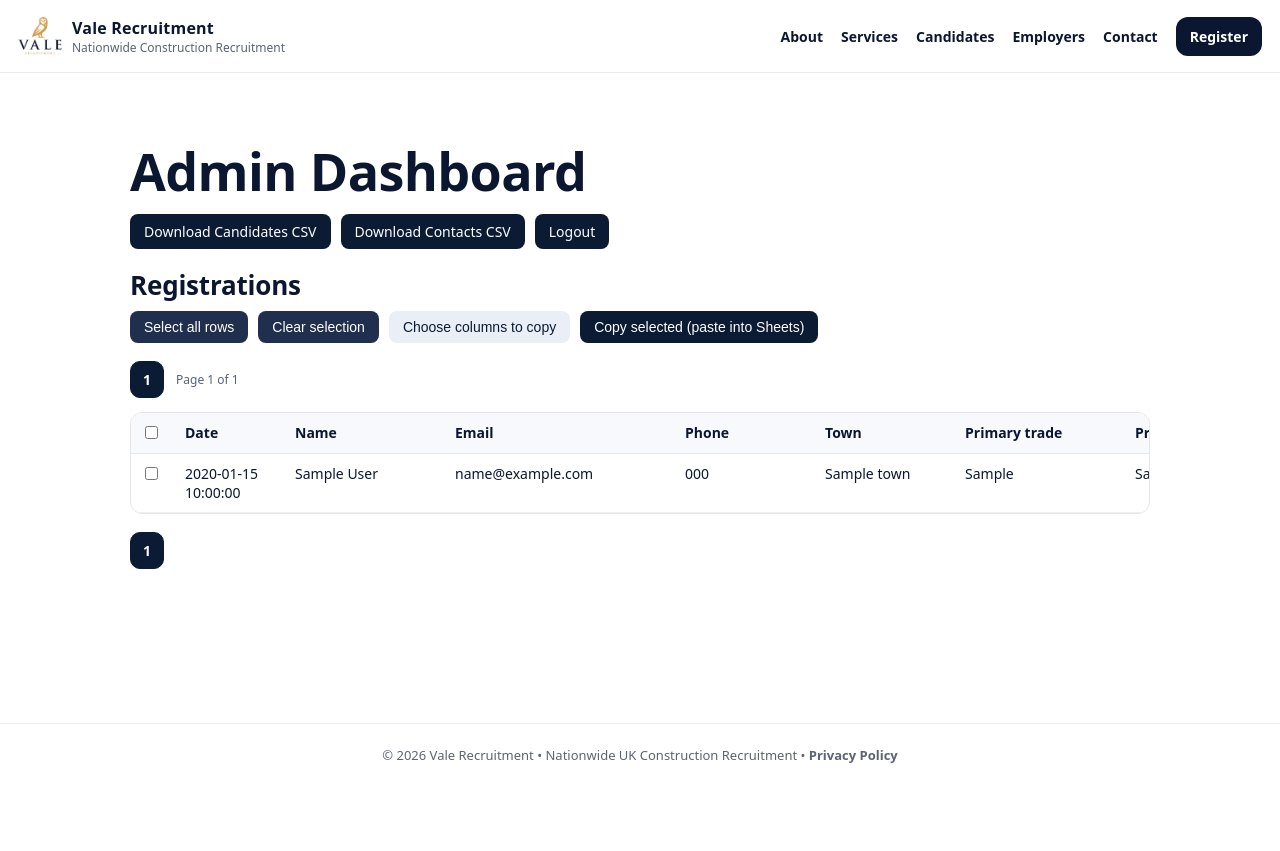
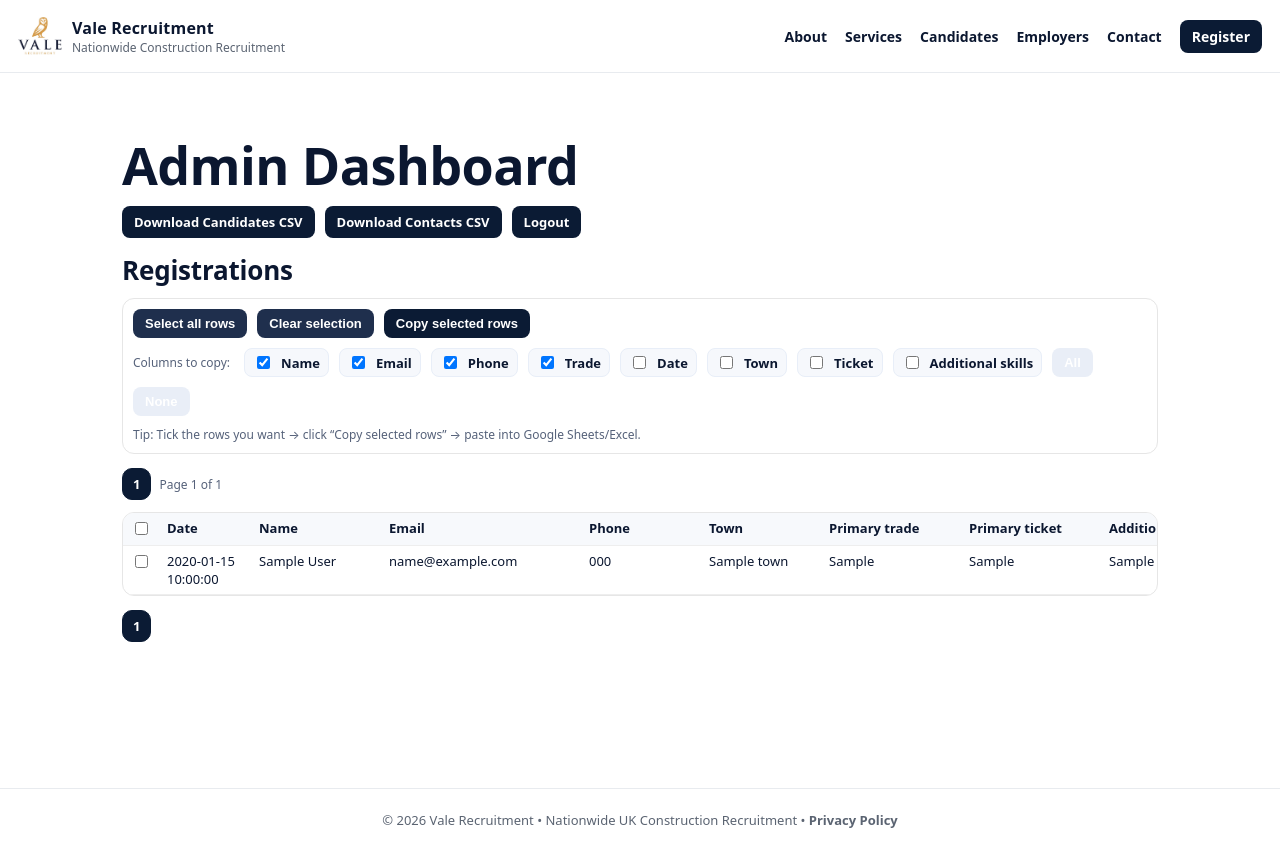
Before and after one commit to VladLevinte/valerec-site, a Flask app: template templates/admin.html in a window 1280 px wide. Before the commit the page ends 763 px from the top, so only its background shows below. Run offline with Flask 3, Linux system fonts and the light colour scheme; the template is opened without the code that fills it: most values are stand-ins (such as "Sample title", 1, 10 or a date in 2020).

Commit message:
Update admin.html

```diff
--- a/templates/admin.html
+++ b/templates/admin.html
@@ -2,248 +2,214 @@
 {% block content %}
 
 <style>
-/* ===== Layout: full width, no sideways scrolling ===== */
+/* === Make page never overflow horizontally === */
+html, body { max-width: 100%; overflow-x: hidden; }
+
+/* Full width container but compact inside */
 .admin-wrapper{
   width: 100%;
-  max-width: none;            /* remove the 1800px cap */
   margin: 0 auto;
-  padding: 24px 22px;
+  padding: 18px 14px;
+  box-sizing: border-box;
 }
 
-/* Keep content aligned and readable on huge screens */
 .admin-inner{
-  max-width: 2200px;
+  max-width: 1400px;        /* compact overall width */
   margin: 0 auto;
 }
 
 /* Buttons */
-.download-btn{
-  padding: 8px 14px;
+.btn{
+  padding: 7px 12px;
   background: #0b1b34;
   color: #fff;
   text-decoration: none;
   border-radius: 8px;
-  font-size: 14px;
+  font-size: 13px;
   display: inline-block;
   border: none;
   cursor: pointer;
 }
-.download-btn:hover{ opacity: .88; }
-.download-btn.secondary{
-  background: #1f2f4d;
-}
-.download-btn.light{
-  background: #e9eef7;
-  color: #0b1b34;
-}
-.download-btn.light:hover{ opacity: .95; }
+.btn:hover{ opacity: .88; }
+.btn.secondary{ background: #1f2f4d; }
+.btn.light{ background: #e9eef7; color:#0b1b34; }
+.btn.light:hover{ opacity: .95; }
 
-/* Toolbar */
-.admin-toolbar{
-  display: flex;
-  flex-wrap: wrap;
-  gap: 10px;
-  align-items: center;
-  margin: 16px 0 18px;
-}
-.admin-toolbar .group{
-  display: flex;
-  flex-wrap: wrap;
-  gap: 10px;
-  align-items: center;
+/* Header and toolbars */
+.top-actions{
+  display:flex;
+  flex-wrap:wrap;
+  gap:10px;
+  margin: 14px 0 10px;
 }
 
-/* Excel-like table look */
+.copy-toolbar{
+  margin: 10px 0 14px;
+  padding: 10px;
+  border: 1px solid #e6e6e6;
+  border-radius: 12px;
+  background: #fff;
+}
+.copy-toolbar .row{
+  display:flex;
+  flex-wrap:wrap;
+  gap:10px;
+  align-items:center;
+}
+.copy-toolbar .row + .row{ margin-top: 10px; }
+
+.copy-toolbar label{
+  display:inline-flex;
+  align-items:center;
+  gap:8px;
+  font-size: 13px;
+  padding: 4px 8px;
+  border-radius: 8px;
+  background: #f6f8fc;
+  border: 1px solid #e8eef8;
+}
+
+.small-note{
+  font-size: 12px;
+  color: #56627a;
+}
+
+/* Pagination */
+.pagination{
+  display:flex;
+  flex-wrap:wrap;
+  gap:8px;
+  align-items:center;
+  margin: 12px 0;
+}
+.page-pill{
+  padding: 6px 10px;
+  border-radius: 10px;
+  border: 1px solid #d8deea;
+  text-decoration: none;
+  color: #0b1b34;
+  background:#fff;
+  font-size: 13px;
+}
+.page-pill:hover{ background:#f2f6ff; }
+.page-pill.active{
+  background:#0b1b34;
+  color:#fff;
+  border-color:#0b1b34;
+  font-weight:700;
+}
+
+/* === Compact table that fits screen === */
 .table-wrap{
   width: 100%;
-  overflow: hidden; /* we are aiming to avoid horizontal scrolling */
   border-radius: 12px;
   border: 1px solid #e6e6e6;
   background: #fff;
+  overflow: hidden;          /* prevent horizontal page scrolling */
 }
 
-/* Table */
 .admin-table{
   width: 100%;
   border-collapse: collapse;
-  table-layout: fixed; /* key to prevent table from expanding wider than screen */
-  font-size: 14px;
+  table-layout: fixed;       /* key: keep inside viewport */
+  font-size: 13px;           /* compact */
 }
 
 .admin-table th,
 .admin-table td{
   border-bottom: 1px solid #eeeeee;
-  padding: 10px 10px;
+  padding: 6px 8px;          /* compact */
   text-align: left;
   vertical-align: top;
 
-  /* IMPORTANT: allow wrapping so no horizontal scroll */
+  /* Allow wrapping so columns can be narrow */
   white-space: normal;
   overflow-wrap: anywhere;
   word-break: break-word;
 }
 
-/* Sticky header like sheets */
 .admin-table thead th{
-  position: sticky;
-  top: 0;
   background: #f7f9fc;
-  z-index: 2;
   font-weight: 700;
-  border-bottom: 1px solid #e2e7f0;
 }
 
-/* Zebra rows */
-.admin-table tbody tr:nth-child(even){
-  background-color: #fafafa;
-}
+/* Zebra + hover */
+.admin-table tbody tr:nth-child(even){ background:#fafafa; }
+.admin-table tbody tr:hover{ background:#f2f6ff; }
 
-/* Hover row */
-.admin-table tbody tr:hover{
-  background: #f2f6ff;
-}
+/* Column widths (compact) */
+.col-select{ width: 36px; }
+.col-date{ width: 92px; }
+.col-name{ width: 130px; }
+.col-email{ width: 200px; }
+.col-phone{ width: 120px; }
+.col-town{ width: 120px; }
+.col-trade{ width: 140px; }
+.col-ticket{ width: 140px; }
+.col-additional{ width: 220px; }
+.col-cv{ width: 86px; }
+.col-tickets{ width: 86px; }
 
-/* Make selection feel like sheet */
-.admin-table{
-  user-select: text; /* ensures you can select/copy text normally */
-}
-
-/* Column widths (tweak as needed) */
-.col-select{ width: 44px; }
-.col-date{ width: 110px; }
-.col-name{ width: 160px; }
-.col-email{ width: 230px; }
-.col-phone{ width: 140px; }
-.col-town{ width: 140px; }
-.col-trade{ width: 170px; }
-.col-ticket{ width: 170px; }
-.col-additional{ width: 280px; }
-.col-cv{ width: 110px; }
-.col-tickets{ width: 110px; }
-
-/* Download links inside table */
+/* Links inside table */
 .table-link{
   color: #0b1b34;
   text-decoration: underline;
-  cursor: pointer;
 }
-.table-link:hover{ opacity: 0.85; }
+.table-link:hover{ opacity: .85; }
 
-/* Pagination */
-.pagination{
-  display: flex;
-  flex-wrap: wrap;
-  gap: 8px;
-  align-items: center;
-  margin: 14px 0;
+/* Mobile: hide the widest columns first */
+@media (max-width: 900px){
+  .hide-md{ display:none; }
 }
-.page-pill{
-  padding: 8px 12px;
-  border-radius: 10px;
-  border: 1px solid #d8deea;
-  text-decoration: none;
-  color: #0b1b34;
-  background: #fff;
-  font-size: 14px;
-}
-.page-pill:hover{ background: #f2f6ff; }
-.page-pill.active{
-  background: #0b1b34;
-  color: #fff;
-  border-color: #0b1b34;
-  font-weight: 700;
-}
-
-/* Column picker dropdown */
-.column-picker{
-  position: relative;
-}
-.column-picker-panel{
-  position: absolute;
-  top: 44px;
-  left: 0;
-  width: 260px;
-  max-height: 320px;
-  overflow: auto;
-  background: #fff;
-  border: 1px solid #d8deea;
-  border-radius: 12px;
-  box-shadow: 0 12px 30px rgba(0,0,0,.08);
-  padding: 10px;
-  z-index: 20;
-  display: none;
-}
-.column-picker-panel.open{ display: block; }
-.column-picker-panel label{
-  display: flex;
-  gap: 10px;
-  align-items: center;
-  padding: 6px 6px;
-  border-radius: 8px;
-  cursor: pointer;
-}
-.column-picker-panel label:hover{
-  background: #f6f8fc;
-}
-.small-note{
-  font-size: 12px;
-  color: #56627a;
-  margin-left: 4px;
-}
-
-/* Mobile tweaks */
-@media (max-width: 768px){
-  .admin-wrapper{ padding: 16px 12px; }
-  .admin-table{ font-size: 13px; }
-  .col-additional{ width: 220px; }
+@media (max-width: 700px){
+  .hide-sm{ display:none; }
 }
 </style>
 
 <div class="admin-wrapper">
   <div class="admin-inner">
 
-    <h1 style="margin:0 0 10px;">Admin Dashboard</h1>
+    <h1 style="margin:0 0 8px;">Admin Dashboard</h1>
 
-    <div class="admin-toolbar">
-      <div class="group">
-        <a class="download-btn" href="{{ url_for('export_candidates_csv') }}">Download Candidates CSV</a>
-        <a class="download-btn" href="{{ url_for('export_contacts_csv') }}">Download Contacts CSV</a>
-        <a class="download-btn" href="{{ url_for('admin_logout') }}">Logout</a>
-      </div>
+    <div class="top-actions">
+      <a class="btn" href="{{ url_for('export_candidates_csv') }}">Download Candidates CSV</a>
+      <a class="btn" href="{{ url_for('export_contacts_csv') }}">Download Contacts CSV</a>
+      <a class="btn" href="{{ url_for('admin_logout') }}">Logout</a>
     </div>
 
-    <h2 style="margin: 18px 0 8px;">Registrations</h2>
+    <h2 style="margin: 14px 0 6px;">Registrations</h2>
 
-    <!-- Copy toolbar -->
-    <div class="admin-toolbar" style="margin-top: 8px;">
-      <div class="group">
-        <button class="download-btn secondary" id="selectAllBtn" type="button">Select all rows</button>
-        <button class="download-btn secondary" id="clearSelectionBtn" type="button">Clear selection</button>
-
-        <div class="column-picker">
-          <button class="download-btn light" id="toggleColumnsBtn" type="button">
-            Choose columns to copy
-          </button>
-          <div class="column-picker-panel" id="columnsPanel">
-            <div style="display:flex; gap:8px; margin-bottom:8px;">
-              <button class="download-btn secondary" id="colsAllBtn" type="button" style="padding:6px 10px;">All</button>
-              <button class="download-btn secondary" id="colsNoneBtn" type="button" style="padding:6px 10px;">None</button>
+    <!-- Copy controls (always visible) -->
+    <div class="copy-toolbar">
+      <div class="row">
+        <button class="btn secondary" id="selectAllBtn" type="button">Select all rows</button>
+        <button class="btn secondary" id="clearSelectionBtn" type="button">Clear selection</button>
+        <button class="btn" id="copyBtn" type="button">Copy selected rows</button>
+        <span class="small-note" id="copyStatus"></span>
       </div>
 
-            <!-- Default: the “useful” columns checked -->
-            <label><input type="checkbox" class="col-check" data-col="date"> Date</label>
+      <div class="row">
+        <span class="small-note" style="margin-right:4px;">Columns to copy:</span>
+
+        <!-- Date is UNCHECKED by default -->
         <label><input type="checkbox" class="col-check" data-col="name" checked> Name</label>
         <label><input type="checkbox" class="col-check" data-col="email" checked> Email</label>
         <label><input type="checkbox" class="col-check" data-col="phone" checked> Phone</label>
+        <label><input type="checkbox" class="col-check" data-col="trade" checked> Trade</label>
+
+        <label><input type="checkbox" class="col-check" data-col="date"> Date</label>
         <label><input type="checkbox" class="col-check" data-col="town"> Town</label>
-            <label><input type="checkbox" class="col-check" data-col="trade" checked> Primary trade</label>
-            <label><input type="checkbox" class="col-check" data-col="ticket"> Primary ticket</label>
+        <label><input type="checkbox" class="col-check" data-col="ticket"> Ticket</label>
         <label><input type="checkbox" class="col-check" data-col="additional"> Additional skills</label>
-          </div>
+
+        <button class="btn light" id="colsAllBtn" type="button">All</button>
+        <button class="btn light" id="colsNoneBtn" type="button">None</button>
       </div>
 
-        <button class="download-btn" id="copyBtn" type="button">Copy selected (paste into Sheets)</button>
-        <span class="small-note" id="copyStatus"></span>
+      <div class="row">
+        <span class="small-note">
+          Tip: Tick the rows you want → click “Copy selected rows” → paste into Google Sheets/Excel.
+        </span>
       </div>
     </div>
 
@@ -263,17 +229,15 @@
       <table class="admin-table" id="adminTable">
         <thead>
           <tr>
-            <th class="col-select">
-              <input type="checkbox" id="masterRowCheck" title="Select all rows on this page">
-            </th>
+            <th class="col-select"><input type="checkbox" id="masterRowCheck" title="Select all rows on this page"></th>
             <th class="col-date">Date</th>
             <th class="col-name">Name</th>
             <th class="col-email">Email</th>
             <th class="col-phone">Phone</th>
-            <th class="col-town">Town</th>
+            <th class="col-town hide-sm">Town</th>
             <th class="col-trade">Primary trade</th>
-            <th class="col-ticket">Primary ticket</th>
-            <th class="col-additional">Additional skills</th>
+            <th class="col-ticket hide-md">Primary ticket</th>
+            <th class="col-additional hide-md">Additional skills</th>
             <th class="col-cv">CV</th>
             <th class="col-tickets">Tickets</th>
           </tr>
@@ -281,19 +245,17 @@
         <tbody>
           {% for c in candidates %}
           <tr class="data-row">
-            <td class="col-select">
-              <input type="checkbox" class="row-check">
-            </td>
+            <td class="col-select"><input type="checkbox" class="row-check"></td>
 
-            <!-- data-* is used for copying -->
+            <!-- data-col keys used by copy feature -->
             <td data-col="date">{{ c["created_date"] }}</td>
             <td data-col="name">{{ c["first_name"] }} {{ c["last_name"] }}</td>
             <td data-col="email">{{ c["email"] }}</td>
             <td data-col="phone">{{ c["phone"] }}</td>
-            <td data-col="town">{{ c["town"] }}</td>
+            <td data-col="town" class="hide-sm">{{ c["town"] }}</td>
             <td data-col="trade">{{ c["primary_trade"] }}</td>
-            <td data-col="ticket">{{ c["primary_ticket"] }}</td>
-            <td data-col="additional">{{ c["additional_info"] or "" }}</td>
+            <td data-col="ticket" class="hide-md">{{ c["primary_ticket"] }}</td>
+            <td data-col="additional" class="hide-md">{{ c["additional_info"] or "" }}</td>
 
             <td>
               {% if c["cv_filename"] %}
@@ -317,7 +279,7 @@
     </div>
 
     <!-- Pagination Bottom -->
-    <div class="pagination" style="margin-top: 18px;">
+    <div class="pagination" style="margin-top: 14px;">
       {% for p in range(1, total_pages + 1) %}
         {% if p == page %}
           <span class="page-pill active">{{ p }}</span>
@@ -340,8 +302,6 @@
   const selectAllBtn = document.getElementById('selectAllBtn');
   const clearSelectionBtn = document.getElementById('clearSelectionBtn');
 
-  const toggleColumnsBtn = document.getElementById('toggleColumnsBtn');
-  const columnsPanel = document.getElementById('columnsPanel');
   const colsAllBtn = document.getElementById('colsAllBtn');
   const colsNoneBtn = document.getElementById('colsNoneBtn');
   const colChecks = Array.from(document.querySelectorAll('.col-check'));
@@ -349,29 +309,10 @@
   function setStatus(msg){
     statusEl.textContent = msg || '';
     if(msg){
-      setTimeout(()=>{ statusEl.textContent=''; }, 2500);
+      setTimeout(()=>{ statusEl.textContent=''; }, 2800);
     }
   }
 
-  // Column picker open/close
-  toggleColumnsBtn.addEventListener('click', () => {
-    columnsPanel.classList.toggle('open');
-  });
-  document.addEventListener('click', (e) => {
-    if (!columnsPanel.contains(e.target) && !toggleColumnsBtn.contains(e.target)) {
-      columnsPanel.classList.remove('open');
-    }
-  });
-
-  // Columns all/none
-  colsAllBtn.addEventListener('click', () => {
-    colChecks.forEach(ch => ch.checked = true);
-  });
-  colsNoneBtn.addEventListener('click', () => {
-    colChecks.forEach(ch => ch.checked = false);
-  });
-
-  // Row selection helpers
   function setAllRowChecks(value){
     table.querySelectorAll('tbody .row-check').forEach(cb => cb.checked = value);
     masterRowCheck.checked = value;
@@ -381,24 +322,22 @@
   selectAllBtn.addEventListener('click', () => setAllRowChecks(true));
   clearSelectionBtn.addEventListener('click', () => setAllRowChecks(false));
 
-  // Copy logic (TSV so it pastes into Excel/Sheets)
+  colsAllBtn.addEventListener('click', () => colChecks.forEach(ch => ch.checked = true));
+  colsNoneBtn.addEventListener('click', () => colChecks.forEach(ch => ch.checked = false));
+
   function getSelectedColumns(){
-    const cols = colChecks.filter(ch => ch.checked).map(ch => ch.dataset.col);
-    return cols;
+    return colChecks.filter(ch => ch.checked).map(ch => ch.dataset.col);
   }
 
   function escapeCell(text){
-    // For TSV pasting, just normalize whitespace/newlines
-    return String(text ?? '').replace(/\r?\n/g, ' ').trim();
+    return String(text ?? '').replace(/\r?\n/g, ' ').replace(/\s+/g, ' ').trim();
   }
 
   async function copyToClipboard(text){
-    // Clipboard API
     if (navigator.clipboard && window.isSecureContext) {
       await navigator.clipboard.writeText(text);
       return true;
     }
-    // Fallback
     const ta = document.createElement('textarea');
     ta.value = text;
     ta.style.position = 'fixed';
@@ -415,17 +354,19 @@
   copyBtn.addEventListener('click', async () => {
     const selectedCols = getSelectedColumns();
     if (selectedCols.length === 0){
-      setStatus('Choose at least one column to copy.');
+      setStatus('Choose at least one column.');
       return;
     }
 
     const rows = Array.from(table.querySelectorAll('tbody tr.data-row'));
     const selectedRows = rows.filter(r => r.querySelector('.row-check')?.checked);
 
-    // If user didn't select rows, copy ALL rows on the page
-    const rowsToCopy = selectedRows.length ? selectedRows : rows;
+    // IMPORTANT: only copy selected rows (no selection = do nothing)
+    if (selectedRows.length === 0){
+      setStatus('Select the rows you want first.');
+      return;
+    }
 
-    // Header row (nice for pasting into sheets)
     const headerMap = {
       date: 'Date',
       name: 'Name',
@@ -438,12 +379,11 @@
     };
 
     const lines = [];
-
-    // Add headers
+    // header row
     lines.push(selectedCols.map(c => headerMap[c] || c).join('\t'));
 
-    // Add rows
-    for (const row of rowsToCopy){
+    // data rows
+    for (const row of selectedRows){
       const cells = selectedCols.map(colKey => {
         const td = row.querySelector(`[data-col="${colKey}"]`);
         return escapeCell(td ? td.textContent : '');
@@ -455,13 +395,9 @@
 
     try{
       const ok = await copyToClipboard(tsv);
-      if (ok) {
-        setStatus(`Copied ${rowsToCopy.length} row(s) ✓ (paste into Google Sheets/Excel)`);
-      } else {
-        setStatus('Copy failed. Try selecting text manually.');
-      }
-    } catch(err){
-      setStatus('Copy failed. Try selecting text manually.');
+      setStatus(ok ? `Copied ${selectedRows.length} row(s) ✓` : 'Copy failed.');
+    } catch(e){
+      setStatus('Copy failed.');
     }
   });
 })();
```
Lines whose indentation alone changed are shown as unchanged.
